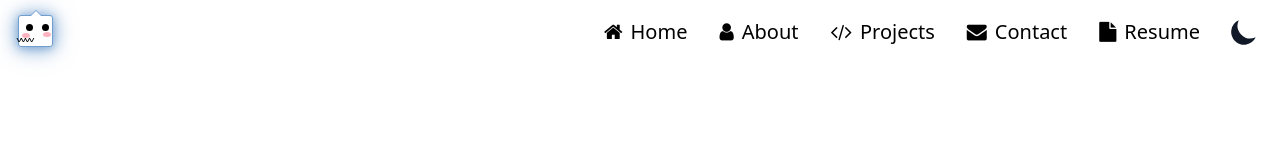
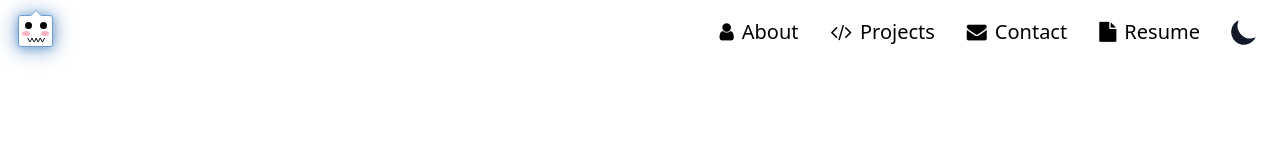
Before and after one commit to KevinSaephanh/portfolio, a Next.js app: page /contact in a window 1280 px wide. Shown: the top 160 px of the page. Built offline with nearby package versions, Linux system fonts and the light colour scheme.

Commit message:
Remove home nav link and update logo

```diff
--- a/src/components/common/Navbar/Navbar.tsx
+++ b/src/components/common/Navbar/Navbar.tsx
@@ -7,12 +7,6 @@ import { ThemeButton } from '../../ui/Buttons/ThemeButton';
 import { Logo } from '../Logo/Logo';
 
 const links = [
-  {
-    icon: 'fa fa-home',
-    label: 'Home',
-    id: 'home-link',
-    link: '/',
-  },
   {
     icon: 'fa fa-user',
     label: 'About',
--- a/src/styles/globals.scss
+++ b/src/styles/globals.scss
@@ -27,6 +27,7 @@
   }
 }
 
+// TODO: Replace logo with ThreeJS model
 #yeti {
   top: 15px;
   left: 3px;
@@ -98,15 +99,15 @@
     position: absolute;
     z-index: 10000;
     margin: 12px;
-    top: -4px;
-    left: 10.5px;
+    top: -6px;
+    left: 9px;
   }
 
   .eye2 {
     position: relative;
     margin: 12px;
-    top: -4px;
-    left: -5px;
+    top: -6px;
+    left: -6px;
   }
 
   .cheek {
@@ -120,19 +121,19 @@
     position: absolute;
     z-index: 10000;
     margin: 12px;
-    top: 4px;
-    left: 12px;
+    top: 3px;
+    left: 10px;
   }
 
   .cheek2 {
     position: relative;
     margin: 12px;
-    top: -14px;
+    top: -16px;
     left: -9px;
   }
 
   .mouth {
-    width: 26px;
+    width: 11px;
     height: 5px;
     color: black;
     font-size: 7px;
@@ -142,9 +143,3 @@
     transform: scale(1.5, 1);
   }
 }
-
-// @media only screen and (max-width: 800px) {
-//   #yeti {
-//     top: 20px;
-//   }
-// }
```
